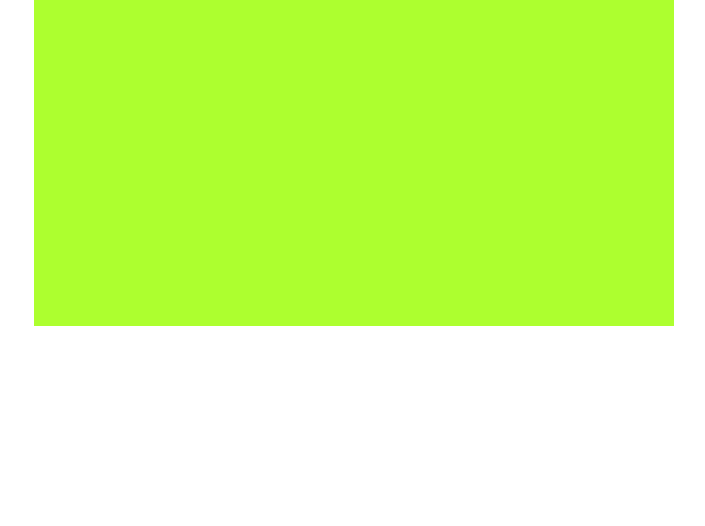
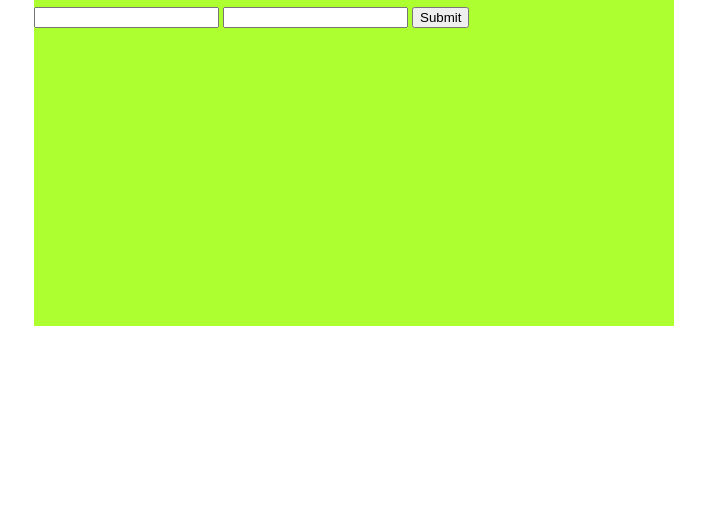
Before and after one commit to ilia-nk/Artemis-Institute, a plain HTML site: page Login/index.html in a window 1280 px wide. Shown: the part 274-800 px from the top of the page, without its empty margins (286-991 px from the left). Drawn offline with Linux system fonts and the light colour scheme.

Commit message:
Login Form Added

```diff
--- a/Login/index.html
+++ b/Login/index.html
@@ -9,6 +9,11 @@
 <body>
     <div class="mainWindow">
         <h1>ورود دانش‌آموز</h1>
+        <form>
+            <input type="text">
+            <input type="text">
+            <input type="submit">
+        </form>
     </div>
 </body>
 </html>
```
